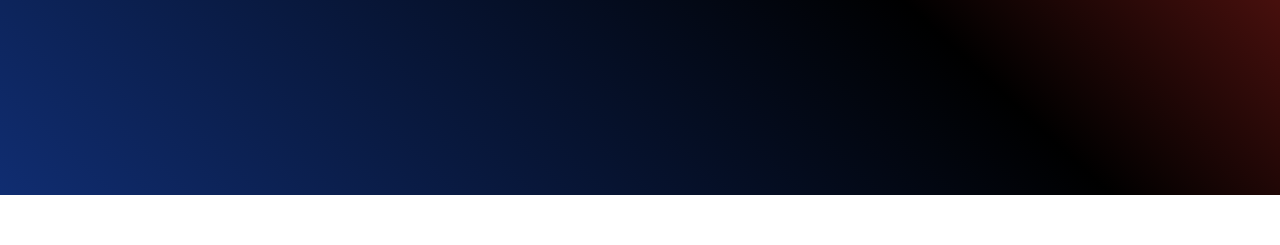
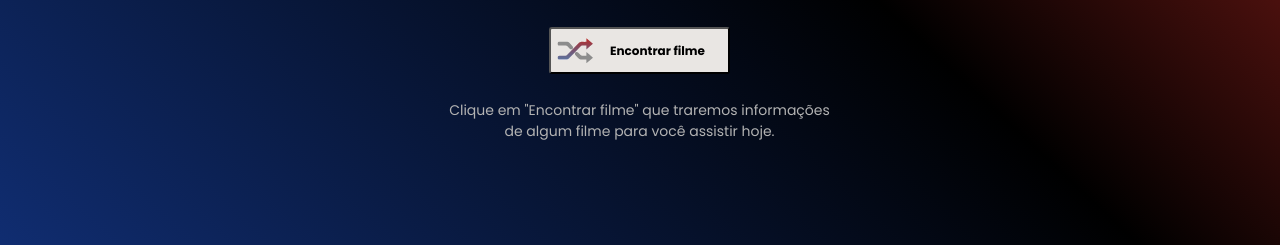
Before and after one commit to Robson-Carvalho/rocketflix, a plain HTML site: page index.html in a window 1280 px wide. Shown: the part 605-850 px from the top of the page. Before the commit the page ends 800 px from the top, so only its background shows below. Drawn offline with Linux system fonts and the light colour scheme.

Commit message:
:package: box get movie added

```diff
--- a/index.html
+++ b/index.html
@@ -20,7 +20,6 @@
         <img class="logo" src="./assets/logo.svg" alt="Logo" />
         <h1>Não sabe o que assistir?</h1>
       </div>
-
       <div id="movie">
         <div class="card">
           <img class="cover" src="./test/Poster.jpg" alt="cover" />
@@ -39,6 +38,16 @@
           </div>
         </div>
       </div>
+      <div class="getMovie">
+        <button id="btn">
+          <img src="./assets/icon_button.svg" alt="" />
+          Encontrar filme
+        </button>
+        <span
+          >Clique em "Encontrar filme" que traremos informações de algum filme
+          para você assistir hoje.
+        </span>
+      </div>
     </div>
     <script src="./js/script.js"></script>
   </body>
--- a/styles/styles.css
+++ b/styles/styles.css
@@ -81,3 +81,44 @@ body,
   line-height: 24px;
   color: var(--subtitle);
 }
+
+.container .getMovie {
+  margin-top: 30px;
+  max-width: 381px;
+  width: 100%;
+  height: auto;
+  display: flex;
+  align-items: center;
+  flex-direction: column;
+  gap: 26px;
+}
+
+.container .getMovie #btn {
+  max-width: 180.98px;
+  width: 100%;
+  height: 47px;
+  display: flex;
+  flex-direction: row;
+  align-items: center;
+  gap: 17px;
+  font-weight: 700;
+  font-size: 12px;
+  line-height: 18px;
+  color: #000000;
+  cursor: pointer;
+  background: var(--bg-button);
+  border-radius: 3px;
+  transition: 0.2s ease-in;
+}
+
+.container .getMovie #btn:hover {
+  filter: brightness(0.8);
+}
+
+.container .getMovie span {
+  font-weight: 400;
+  font-size: 14px;
+  line-height: 21px;
+  text-align: center;
+  color: var(--subtitle);
+}
```
